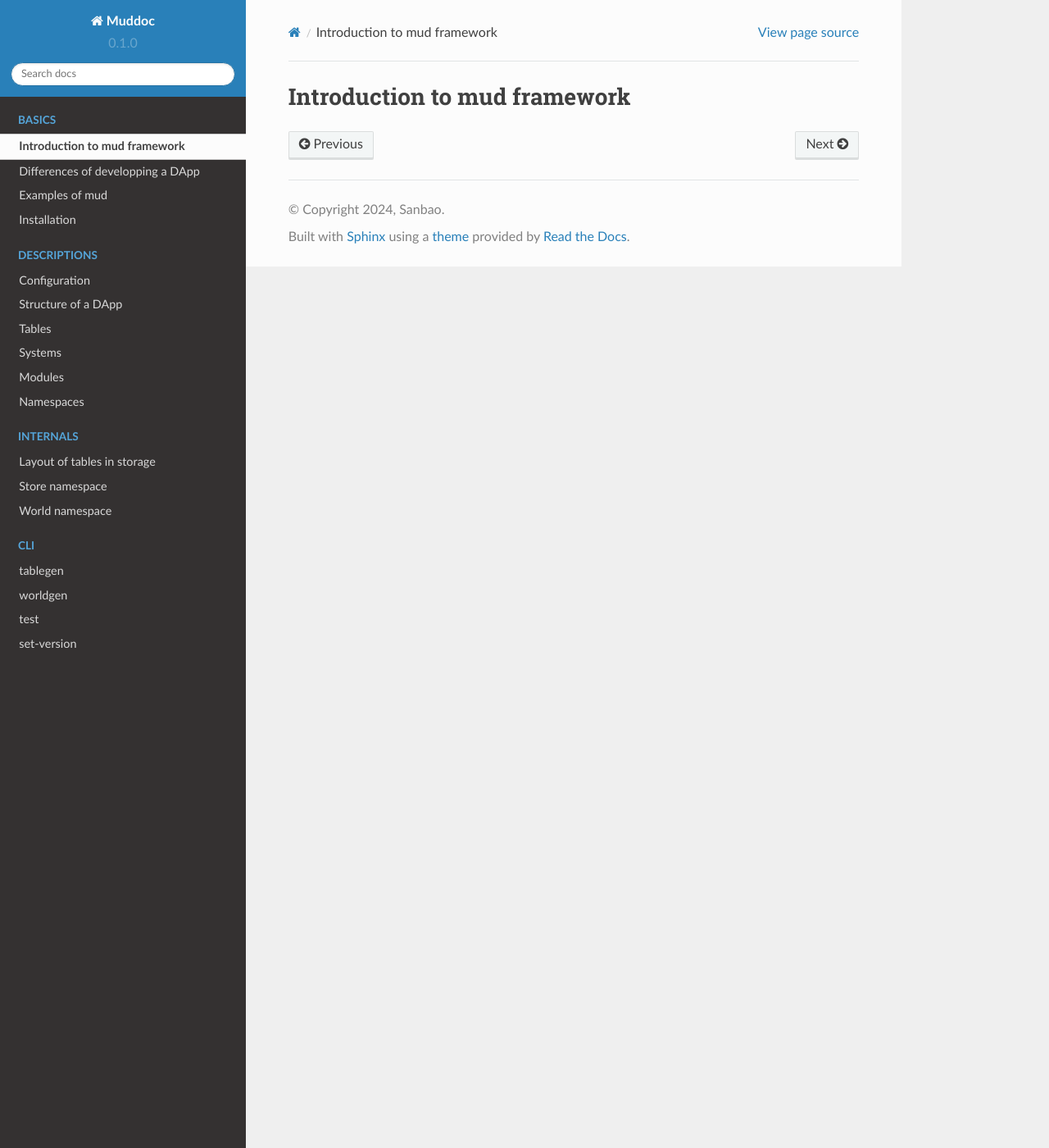
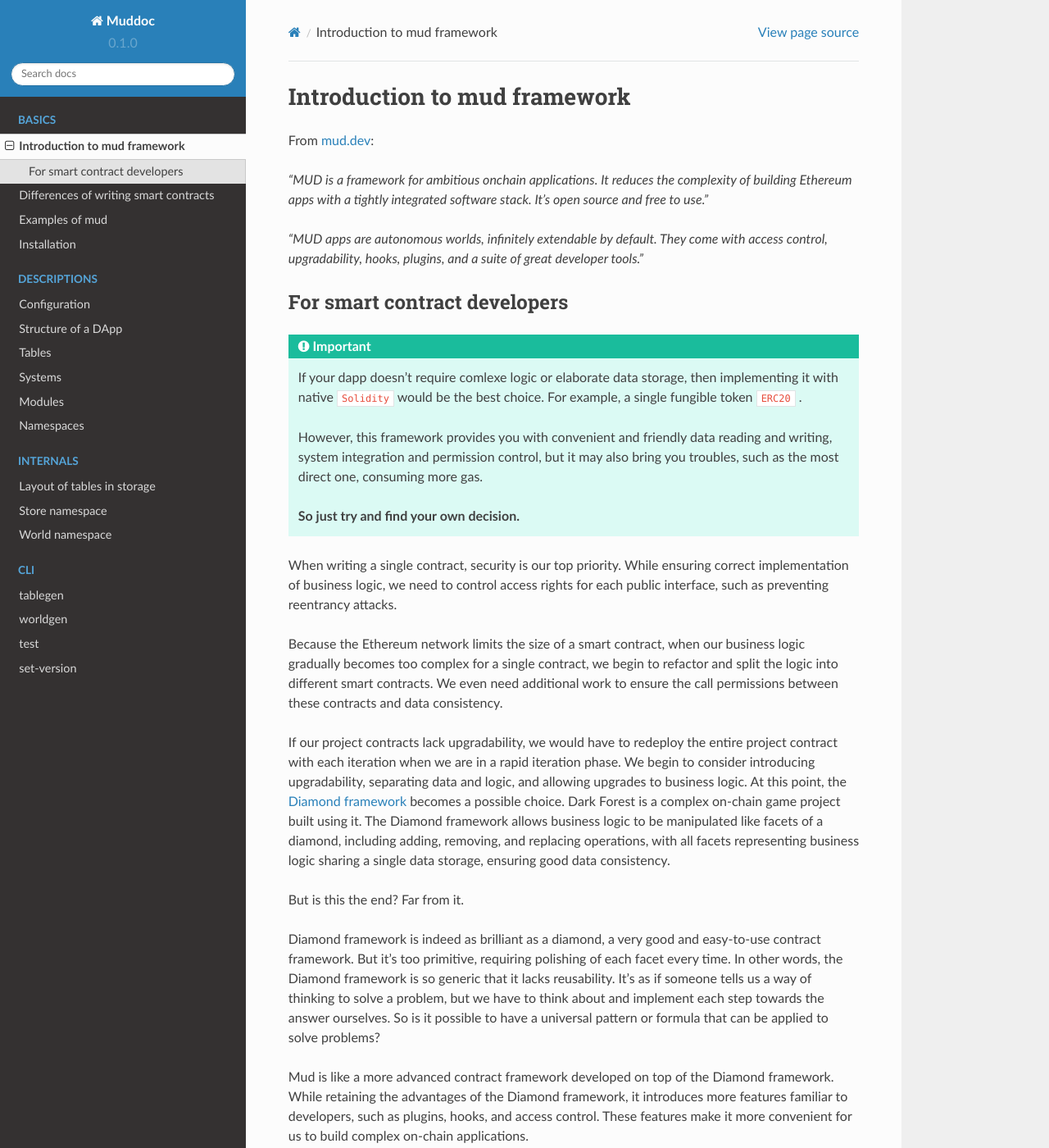
Before and after one commit to ClaudeZsb/muddoc, a Sphinx documentation site: the page built from docs/source/basics/001_introduction_to_mud_framework.rst, in a window 1280 px wide and 1400 px high. Shown: the whole window at 82% size. Built offline with Sphinx 7.4.7 and the Read the Docs theme 2.0.0, drawn with Linux system fonts in a browser that asks for light colours.

Commit message:
docs: introduction and developing differences (#3)

```diff
--- a/docs/source/basics/001_introduction_to_mud_framework.rst
+++ b/docs/source/basics/001_introduction_to_mud_framework.rst
@@ -1,2 +1,64 @@
 Introduction to mud framework
-==============================
+=============================
+
+From `mud.dev <https://mud.dev/introduction>`_:
+
+*"MUD is a framework for ambitious onchain applications. It reduces the
+complexity of building Ethereum apps with a tightly integrated software stack.
+It's open source and free to use."*
+
+*"MUD apps are autonomous worlds, infinitely extendable by default. They come
+with access control, upgradability, hooks, plugins, and a suite of great
+developer tools."*
+
+For smart contract developers
+---------------------------------------------
+
+.. important::
+
+  If your dapp doesn't require comlexe logic or elaborate data storage, then
+  implementing it with native ``Solidity`` would be the best choice. For
+  example, a single fungible token ``ERC20`` .
+
+  However, this framework provides you with convenient and friendly data
+  reading and writing, system integration and permission control, but it may
+  also bring you troubles, such as the most direct one, consuming more gas.
+
+  **So just try and find your own decision.**
+
+When writing a single contract, security is our top priority. While ensuring
+correct implementation of business logic, we need to control access rights for
+each public interface, such as preventing reentrancy attacks.
+
+Because the Ethereum network limits the size of a smart contract, when our
+business logic gradually becomes too complex for a single contract, we begin to
+refactor and split the logic into different smart contracts. We even need
+additional work to ensure the call permissions between these contracts and data
+consistency.
+
+If our project contracts lack upgradability, we would have to redeploy the
+entire project contract with each iteration when we are in a rapid iteration
+phase. We begin to consider introducing upgradability, separating data and
+logic, and allowing upgrades to business logic. At this point, the `Diamond
+framework <https://eips.ethereum.org/EIPS/eip-2535>`_ becomes a possible
+choice. Dark Forest is a complex on-chain game project built using it. The
+Diamond framework allows business logic to be manipulated like facets of a
+diamond, including adding, removing, and replacing operations, with all facets
+representing business logic sharing a single data storage, ensuring good data
+consistency.
+
+But is this the end? Far from it.
+
+Diamond framework is indeed as brilliant as a diamond, a very good and
+easy-to-use contract framework. But it's too primitive, requiring polishing of
+each facet every time. In other words, the Diamond framework is so generic that
+it lacks reusability. It's as if someone tells us a way of thinking to solve a
+problem, but we have to think about and implement each step towards the answer
+ourselves. So is it possible to have a universal pattern or formula that can be
+applied to solve problems?
+
+Mud is like a more advanced contract framework developed on top of the Diamond
+framework. While retaining the advantages of the Diamond framework, it
+introduces more features familiar to developers, such as plugins, hooks, and
+access control. These features make it more convenient for us to build complex
+on-chain applications.
--- a/docs/source/conf.py
+++ b/docs/source/conf.py
@@ -15,7 +15,7 @@
     'sphinx.ext.duration',
     'sphinx.ext.doctest',
     'sphinx.ext.autodoc',
-    # 'sphinx.ext.autosummary',
+    'sphinx.ext.autosummary',
     'sphinx.ext.intersphinx',
 ]
 
```
Also changed, not shown: docs/source/basics/002_differences_of_developping_a_dapp.rst (deleted, +0 -8 lines), docs/source/basics/002_differences_of_writing_smart_contracts.rst (added, +226 -0 lines), docs/source/index.rst (+8 -5 lines).
